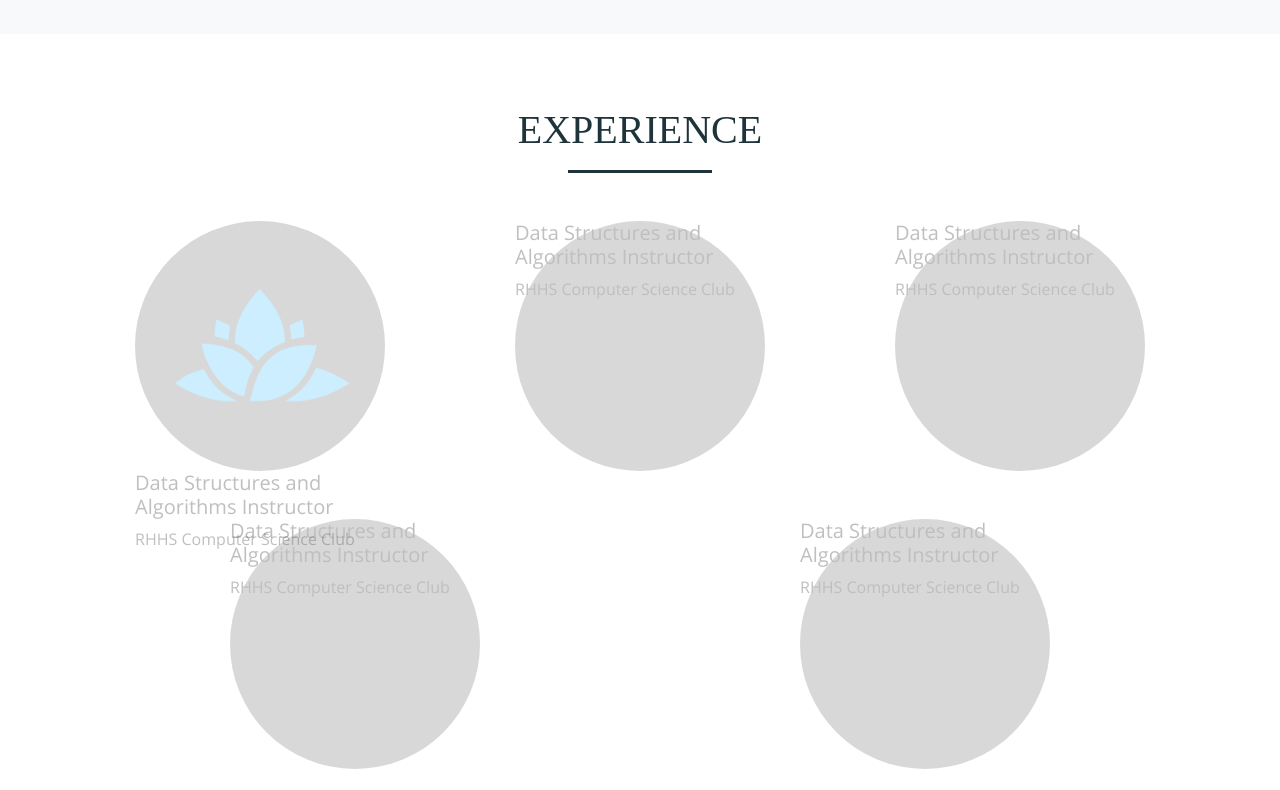
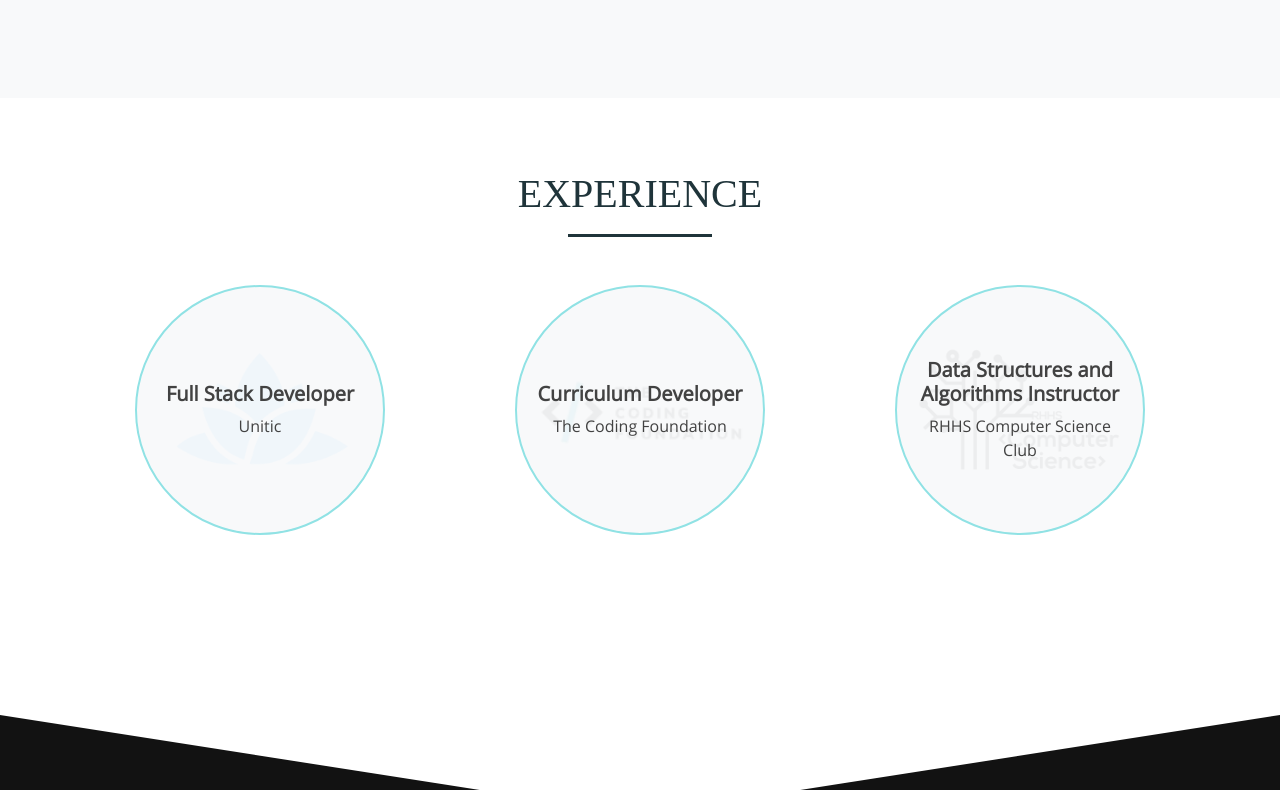
Before and after one commit to darren-lo30/portfolio, a website built with webpack: page src/template.html in a window 1280 px wide. Shown: the part 2010-2800 px from the top of the page. Built offline with nearby package versions, Linux system fonts and the light colour scheme; a web font is replaced by a local one.

Commit message:
Finished first version of portfolio

```diff
--- a/package.json
+++ b/package.json
@@ -21,7 +21,7 @@
   "devDependencies": {
     "autoprefixer": "^10.2.5",
     "css-loader": "^5.2.0",
-    "eslint": "^7.23.0",
+    "eslint": "^7.24.0",
     "eslint-config-airbnb-base": "^14.2.1",
     "eslint-plugin-import": "^2.22.1",
     "html-webpack-plugin": "^5.3.1",
--- a/src/index.js
+++ b/src/index.js
@@ -1,3 +1,4 @@
+/* eslint-disable no-underscore-dangle */
 /* eslint-disable no-new */
 import '@fortawesome/fontawesome-free/css/all.css';
 import 'bootstrap';
@@ -5,7 +6,6 @@ import 'bootstrap/dist/css/bootstrap.min.css';
 import './styles/index.scss';
 
 import './intro-animation';
-
 // Typewriter effect
 import Typewriter from 'typewriter-effect/dist/core';
 
--- a/src/styles/_contact.scss
+++ b/src/styles/_contact.scss
@@ -4,6 +4,7 @@
   background-color: colors.$primary-dark;
   position: relative;
   overflow: hidden;
+
   h1 {
     color: colors.$primary-light;
   }
@@ -21,4 +22,10 @@
     border-right: 50vw solid transparent;
     border-left: 50vw solid transparent;
   }
+
+  .return-top {
+    display: block;
+    margin-left: auto;
+    margin-right: auto;
+  }
 }
--- a/src/styles/_experiences.scss
+++ b/src/styles/_experiences.scss
@@ -1,25 +1,60 @@
+@use 'colors';
+@import '/node_modules/bootstrap/scss/bootstrap';
+
 #experience {
   .experience-item {
+    position: relative;
     $circle-height: 250px;
     transition: all 0.5s ease-out;
-
-    background-color: grey;
-    opacity: 0.3;
+    margin-bottom: 5rem;
+    display: flex;
+    flex-direction: column;
+    justify-content: center;
+    align-items: center;
+    background: $light;
+    opacity: 0.9;
     width: $circle-height;
     height: $circle-height;
     border-radius: 50%;
+    border: 2px solid colors.$accent;
+    z-index: 1;
 
     .experience-item-bg {
+      transition: all 0.5s ease-out;
+      position: absolute;
+      top: 0;
+      left: 0;
       min-width: 0px;
       min-height: 0px;
       width: 100%;
       height: 100%;
       object-fit: contain;
+      z-index: -1;
+      opacity: 0.05;
+    }
+
+    h5 {
+      font-weight: bold;
+    }
+
+    h5, p {
+      text-align: center;
+      padding: 0 1rem;
+    }
+
+    p {
+      margin-bottom: 0;
     }
 
     &:hover {
       transform: translateY(-5px);
       opacity: 0.8;
+      box-shadow: 0 10px 10px 0 rgba(colors.$accent, 0.2);
+      color: transparent;
+
+      .experience-item-bg {
+        opacity: 0.8;
+      }
     }
   }
 }
--- a/src/styles/_introduction.scss
+++ b/src/styles/_introduction.scss
@@ -1,5 +1,5 @@
 @use 'colors';
-@import '../../node_modules/bootstrap/scss/bootstrap';
+@import '/node_modules/bootstrap/scss/bootstrap';
 
 #introduction {
   height: 100vh;
--- a/src/styles/_projects.scss
+++ b/src/styles/_projects.scss
@@ -15,6 +15,10 @@
     &:hover{
       transform: translateY(-10px);
       box-shadow: 0 4px 8px 0 rgba(colors.$accent, 0.2);
+    }
+
+    .card-title {
+      font-weight: bold;
     }
 
   }
--- a/src/styles/index.scss
+++ b/src/styles/index.scss
@@ -44,11 +44,11 @@ h1 {
 }
 
 .info-section {
-  padding-bottom: 3rem;
+  padding-bottom: 5rem;
 }
 
 .info-section:nth-last-child(2) {
-  padding-bottom: 200px;
+  padding-bottom: 100px;
 }
 
 .text-accent {
--- a/src/template.html
+++ b/src/template.html
@@ -43,7 +43,7 @@
     </header>
 
     <!-- Introduction -->
-    <section id="introduction" >
+    <section id="introduction">
       <div class="container d-flex flex-column bg-transparent justify-content-center">
         <h2>Hi, I'm <span class="text-accent">Darren Lo</span></h2>
         <div class="desc">
@@ -72,7 +72,9 @@
         <div class="container">
           <div class="row justify-content-center">
             <div class="col-xs-12 col-md-8 col-lg-6">
-              <h1>About<hr class="header-divider"></h1>
+              <h1>About
+                <hr class="header-divider">
+              </h1>
               <p>
                 Nice to meet you, I'm Darren. I'm currently a highschool
                 studying at Richmond Hill High School with a passion for
@@ -93,7 +95,9 @@
       <!-- Projects -->
       <section id="projects" class="info-section bg-light">
         <div class="container gap-5">
-          <h1>Projects<hr class="header-divider"></h1>
+          <h1>Projects
+            <hr class="header-divider">
+          </h1>
           <div class="container-fluid projects-list">
             <div class="row justify-content-center align-items-stretch justify-items-center">
               <div class="col-sm-12 col-md-6 col-xl-4 mb-4">
@@ -103,8 +107,10 @@
                   </a>
                   <div class="card-body d-flex flex-column align-items-start">
                     <h5 class="card-title">Weather App</h5>
-                    <p class="card-text">An aesthetically pleasing weather app that displays the forecast of any city and matches the timezone too.</p>
-                    <a href="https://github.com/DarrenLo0530/fakebook" target="_blank" class="btn mt-auto git-btn">View on <i class="fab fa-github"></i></a>
+                    <p class="card-text">An aesthetically pleasing weather app that displays the forecast of any city and
+                      matches the timezone too.</p>
+                    <a href="https://github.com/DarrenLo0530/fakebook" target="_blank" class="btn mt-auto git-btn">View on
+                      <i class="fab fa-github"></i></a>
                   </div>
                 </section>
               </div>
@@ -117,7 +123,8 @@
                   <div class="card-body d-flex flex-column align-items-start">
                     <h5 class="card-title">Duberant</h5>
                     <p class="card-text">A FPS tactical shooter made in pure LWJGL, a Java wrapper for OpenGL.</p>
-                    <a href="https://github.com/DarrenLo0530/duberant" target="_blank" class="btn mt-auto git-btn">View on <i class="fab fa-github"></i></a>
+                    <a href="https://github.com/DarrenLo0530/duberant" target="_blank" class="btn mt-auto git-btn">View on
+                      <i class="fab fa-github"></i></a>
                   </div>
                 </section>
               </div>
@@ -130,7 +137,8 @@
                   <div class="card-body d-flex flex-column align-items-start">
                     <h5 class="card-title">Fakebook</h5>
                     <p class="card-text">A full stack facebook clone made using Ruby and Rails.</p>
-                    <a href="https://github.com/DarrenLo0530/fakebook" target="_blank" class="btn mt-auto git-btn">View on <i class="fab fa-github"></i></a>
+                    <a href="https://github.com/DarrenLo0530/fakebook" target="_blank" class="btn mt-auto git-btn">View on
+                      <i class="fab fa-github"></i></a>
                   </div>
                 </section>
               </div>
@@ -138,54 +146,58 @@
           </div>
         </div>
       </section>
+
       <!-- Experience -->
       <section id="experience" class="info-section">
         <div class="container gap-5">
-          <h1>Experience<hr class="header-divider"></h1>
+          <h1>Experience
+            <hr class="header-divider">
+          </h1>
           <div class="row justify-content-around">
-            <div class="col-lg-4 col-md-6 col-sm-12 mb-5 d-flex justify-content-center align-items-center">
+            <div class="col-lg-4 col-md-6 col-sm-12 d-flex justify-content-center align-items-center">
               <section class="experience-item">
-                <img src="./images/unitic.png" class="experience-item-bg">
-                <h5>Data Structures and Algorithms Instructor</h5>
-                <p>RHHS Computer Science Club</p>
+                <img src="images/unitic.png" class="experience-item-bg">
+                <div class="caption">
+                  <h5>Full Stack Developer</h5>
+                  <p>Unitic</p>
+                </div>
               </section>
             </div>
-            <div class="col-lg-4 col-md-6 col-sm-12 mb-5 d-flex justify-content-center align-items-center">
+            <div class="col-lg-4 col-md-6 col-sm-12 d-flex justify-content-center align-items-center">
               <section class="experience-item">
-                <h5>Data Structures and Algorithms Instructor</h5>
-                <p>RHHS Computer Science Club</p>
+                <img src="images/codingfoundation.png" class="experience-item-bg">
+                <div class="caption">
+                  <h5>Curriculum Developer</h5>
+                  <p>The Coding Foundation</p>
+                </div>
               </section>
             </div>
-            <div class="col-lg-4 col-md-6 col-sm-12 mb-5 d-flex justify-content-center align-items-center">
+            <div class="col-lg-4 col-md-6 col-sm-12 d-flex justify-content-center align-items-center">
               <section class="experience-item">
-                <h5>Data Structures and Algorithms Instructor</h5>
-                <p>RHHS Computer Science Club</p>
-              </section>
-            </div>
-            <div class="col-lg-4 col-md-6 col-sm-12 mb-5 d-flex justify-content-center align-items-center">
-              <section class="experience-item">
-                <h5>Data Structures and Algorithms Instructor</h5>
-                <p>RHHS Computer Science Club</p>
-              </section>
-            </div>
-            <div class="col-lg-4 col-md-6 col-sm-12 mb-5 d-flex justify-content-center align-items-center">
-              <section class="experience-item">
-                <h5>Data Structures and Algorithms Instructor</h5>
-                <p>RHHS Computer Science Club</p>
+                <img src="images/compsciclub.png" class="experience-item-bg px-3">
+                <div class="caption">
+                  <h5>Data Structures and Algorithms Instructor</h5>
+                  <p>RHHS Computer Science Club</p>
+                </div>
               </section>
             </div>
           </div>
         </div>
       </section>
+
       <!-- Contacts -->
       <section id="contact" class="info-section">
         <div class="triangle-cutout"></div>
+        <!-- <a href="#home" class="return-top">
+          <i class="fas fa-chevron-up"></i>
+          <i class="fas fa-chevron-up"></i>
+        </a> -->
         <div class="container">
           <h1>Contact</h1>
           <div class="d-flex align-items-center flex-column flex-wrap">
             <span>darren.lo.0530@gmail.com</span>
             <span>647-807-2969</span>
-            <span>Richmond Hill, CA</span>
+            <span>Richmond Hill, ON, CA</span>
           </div>
         </div>
       </section>
```
Also changed, not shown: .eslintrc.json, dist/0f15633346d58f34a02e.png (added), dist/60f35ad75abfb1e452f5.png (added), dist/a414bf674043b94ff811.png (added), dist/index.html, src/images/codingfoundation.png (added), src/images/compsciclub.png (added), 2 other files.
